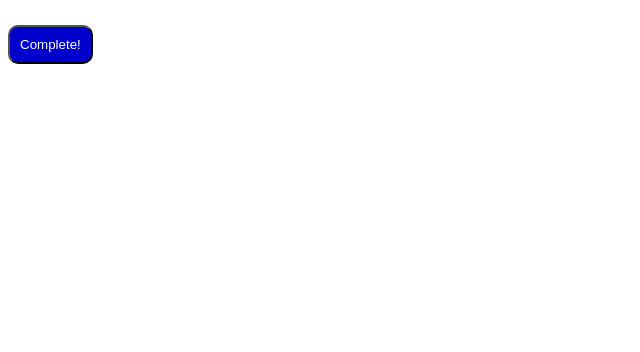
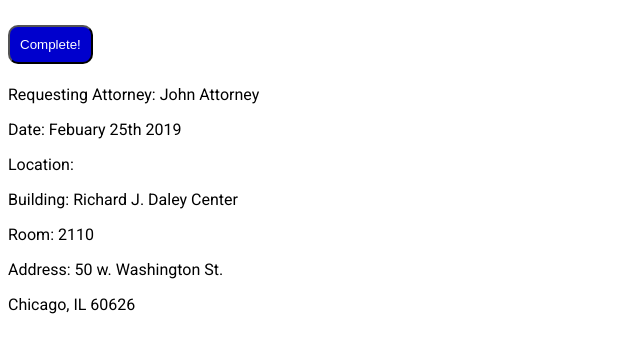
Before and after one commit to cover-my-case/Front-End-Register-Profile, a plain HTML site: page proofPage.html in a window 1280 px wide. Shown: the part 62-414 px from the top of the page, without its empty margins (0-640 px from the left). Drawn offline with nearby package versions, Linux system fonts and the light colour scheme.

```diff
--- a/proofPage.html
+++ b/proofPage.html
@@ -21,6 +21,31 @@
                 <button id="done" type="button">Complete!</button>
             </h1>
         </div>
+        <div id="aInfo">
+            <p>
+                Requesting Attorney: John Attorney
+            </p>
+            <p>
+                Date: Febuary 25th 2019
+            </p>
+            <p>
+                Location: <p>
+                            Building: Richard J. Daley Center
+                        </p>
+                        <p>
+                            Room: 2110
+                        </p>
+                        <p>
+                            Address: 50 w. Washington St.
+                        </p>
+                        <p>
+                            Chicago, IL 60626
+                        </p>
+            </p>
+            <div id="">
+
+            </div>
+        </div>
 
     </div>
 
```
